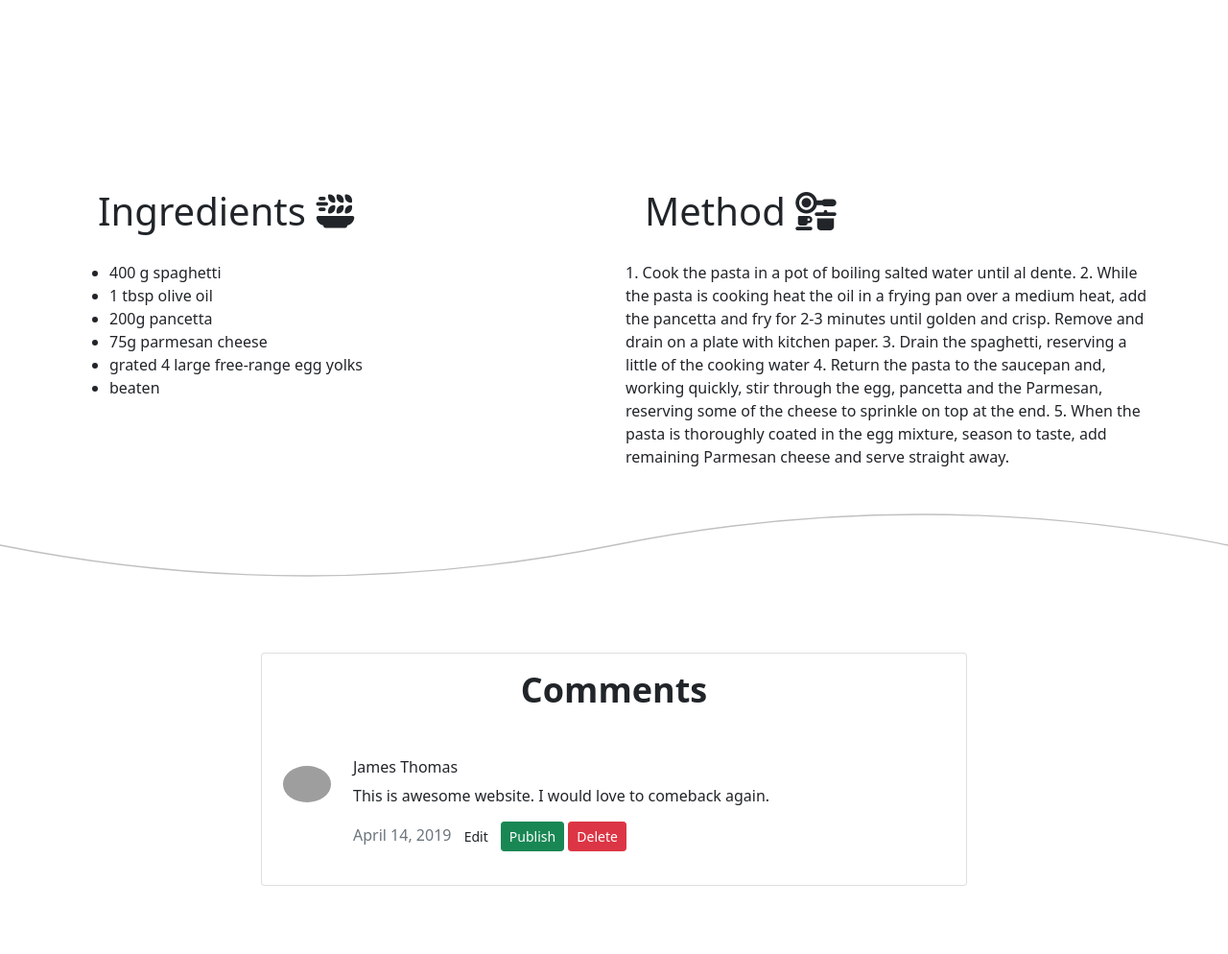
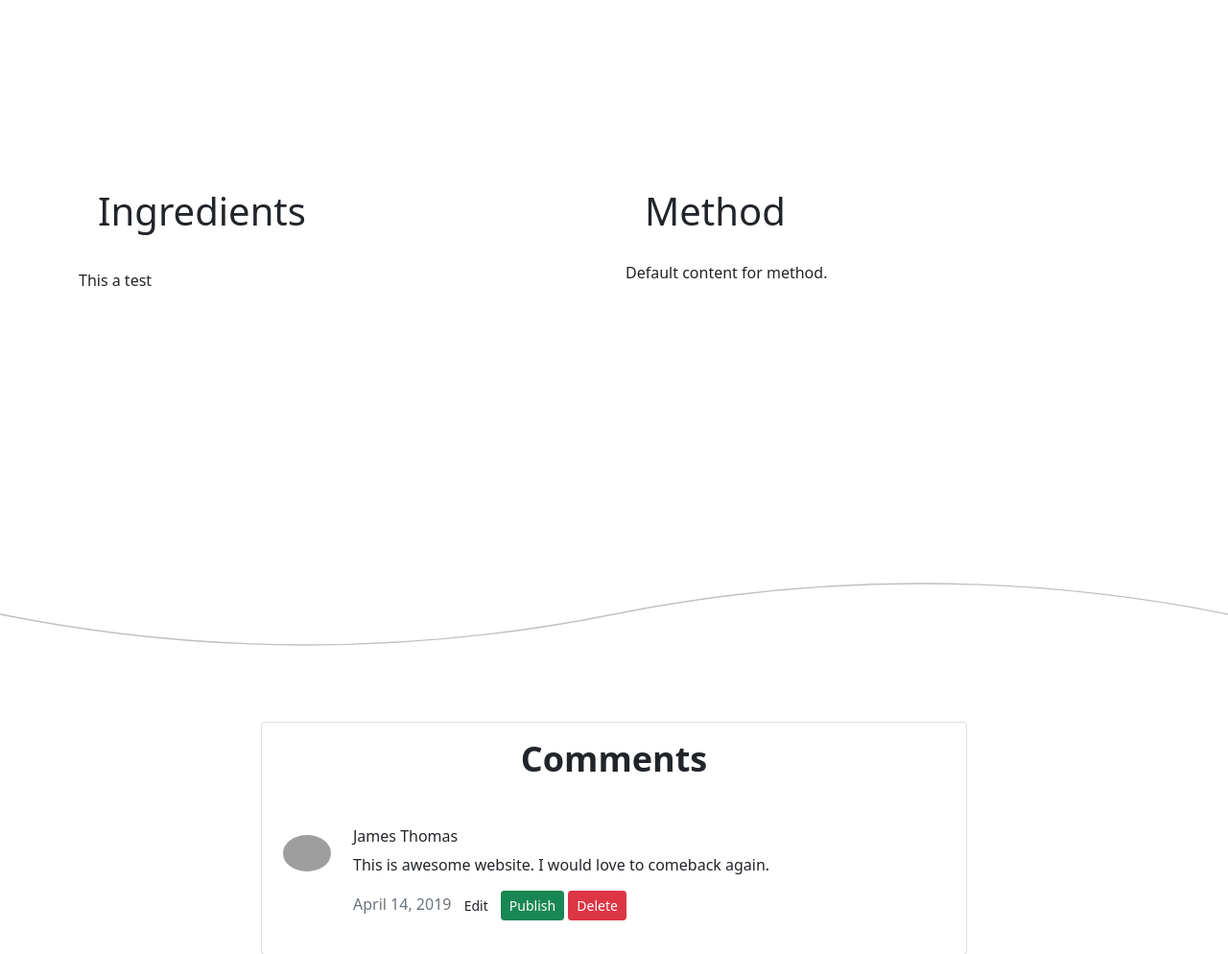
Before and after one commit to Godinhoweverson/cook-with-me, a Django app: page /recipes/2/ in a window 1280 px wide. Shown: the part 488-1482 px from the top of the page at 96% size. Run offline with Django 3.2, Linux system fonts and the light colour scheme; data comes from the database, SQL or seed files in the repository; both versions use the stored data as it was after the commit; some libraries are stand-ins or nearby versions; grey boxes are pictures that could not be loaded.

Commit message:
Add content_method field to Recipe model - Added content_method to the Recipe table in models.py. - Included content_method in summernote_fields in admin.py.

```diff
--- a/cook_recipe/admin.py
+++ b/cook_recipe/admin.py
@@ -8,7 +8,7 @@ class RecipeAdmin(SummernoteModelAdmin):
     list_display = ('title', 'created_date')
     list_filter = ('title', 'created_date')
     search_fields = ['title', 'created_date']
-    summernote_fields = ('content')
+    summernote_fields = ('content', 'content_method')
 
 @admin.register(Comment)
 class CommentAdmin(admin.ModelAdmin):
--- a/cook_recipe/models.py
+++ b/cook_recipe/models.py
@@ -10,6 +10,7 @@ class Recipe(models.Model):
     title = models.CharField(max_length=150, unique=True)
     created_date = models.DateTimeField(auto_now_add=True)
     content = models.TextField()
+    content_method = models.TextField(default="Default content for method.")
     status = models.IntegerField(choices=STATUS, default=0)
     likes = models.ManyToManyField(User, related_name='recipes_likes', blank=True)
 
--- a/cook_with_me/static/css/style.css
+++ b/cook_with_me/static/css/style.css
@@ -158,6 +158,7 @@ height:70vh;
 
 .title-box {
     position: relative;
+
 }
 
 .img-fluid.w-100 {
@@ -175,6 +176,9 @@ height:70vh;
     font-size: 100px;
 }
 
+.col-md-6{
+    height: 50vh;
+}
 .col-md-6 h2{
     padding: 20px;
     font-size: 40px;
--- a/cook_with_me/templates/recipe_content.html
+++ b/cook_with_me/templates/recipe_content.html
@@ -17,19 +17,12 @@
 <div class="container mt-5">
     <div class="row">
         <div class="col-md-6">
-            <h2>Ingredients <i class="fa-solid fa-plate-wheat"></i></h2>
-            <ul>
-                <li>400 g spaghetti</li>
-                <li>1 tbsp olive oil</li>
-                <li>200g pancetta</li>
-                <li>75g parmesan cheese</li>
-                <li>grated 4 large free-range egg yolks</li>
-                <li>beaten</li>
-            </ul>
+            <h2>Ingredients</h2>
+            <p>{{ recipe.content|safe }}</p>
         </div>
         <div class="col-md-6">
-            <h2>Method <i class="fa-solid fa-kitchen-set"></i></h2>
-            <p>1. Cook the pasta in a pot of boiling salted water until al dente. 2. While the pasta is cooking heat the oil in a frying pan over a medium heat, add the pancetta and fry for 2-3 minutes until golden and crisp. Remove and drain on a plate with kitchen paper. 3. Drain the spaghetti, reserving a little of the cooking water 4. Return the pasta to the saucepan and, working quickly, stir through the egg, pancetta and the Parmesan, reserving some of the cheese to sprinkle on top at the end. 5. When the pasta is thoroughly coated in the egg mixture, season to taste, add remaining Parmesan cheese and serve straight away.</p>
+            <h2>Method</h2>
+            <p>{{ recipe.content_method|safe }}</p>
         </div>
     </div>
 </div>
```
Also changed, not shown: cook_with_me/templates/index.html (+0 -69 lines), cook_recipe/migrations/0004_recipe_content_method.py (added), db.sqlite3.
